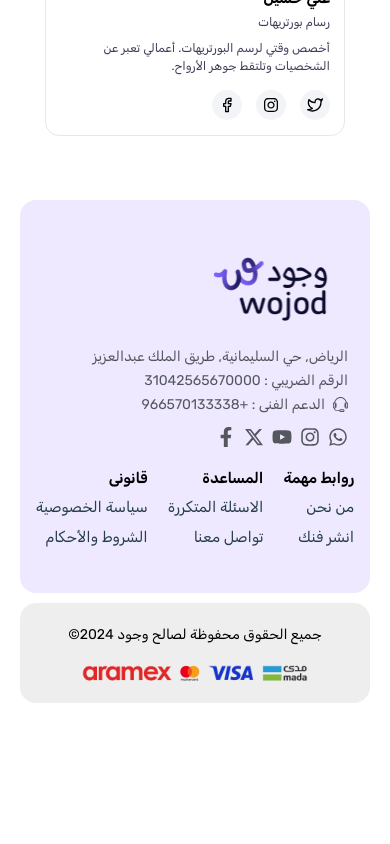
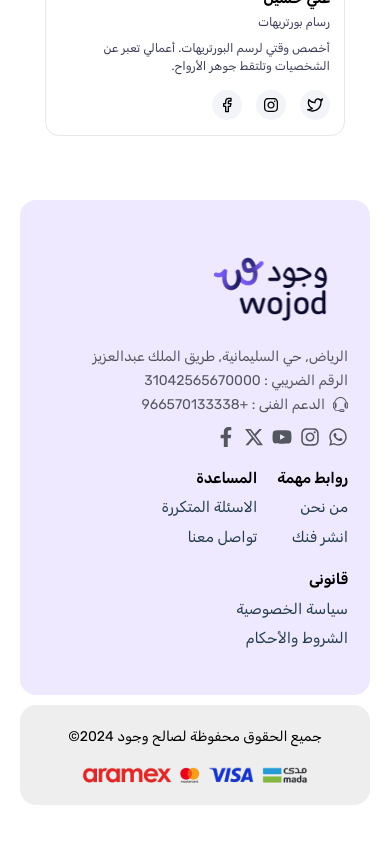
Before and after one commit to abdelrahman-Ebrahim/wojood, a Next.js app: page /ar in a window 390 px wide. Shown: the part 9811-10655 px from the top of the page. Before the commit the page ends 10559 px from the top, so only its background shows below. Built offline with nearby package versions, Linux system fonts and the light colour scheme.

Commit message:
footer adjusted

```diff
--- a/app/components/Footer/Footer.tsx
+++ b/app/components/Footer/Footer.tsx
@@ -83,7 +83,7 @@ const Footer = () => {
 
             {/* Right Columns (Important Links) */}
             <motion.div
-              className="col-span-2 flex justify-center items-start gap-5 sm:gap-10 mt-5 md:mt-0"
+              className="col-span-2 flex justify-start sm:justify-center items-start gap-5 sm:gap-10 mt-5 md:mt-0 flex-wrap sm:flex-nowrap"
               initial={{ opacity: 0 }}
               whileInView={{ opacity: 1 }}
               transition={{ delay: 0.6, duration: 0.8 }}
```
